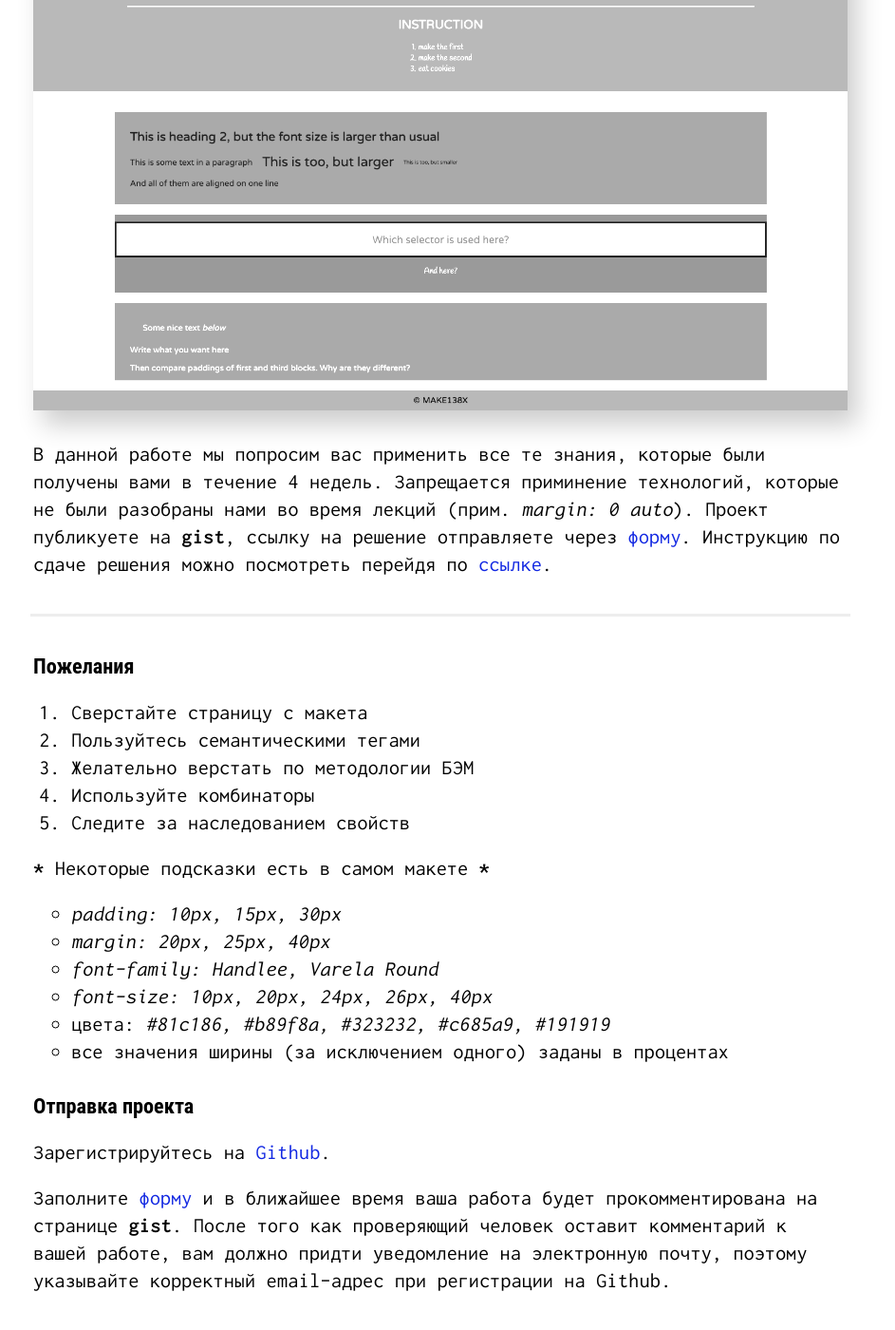
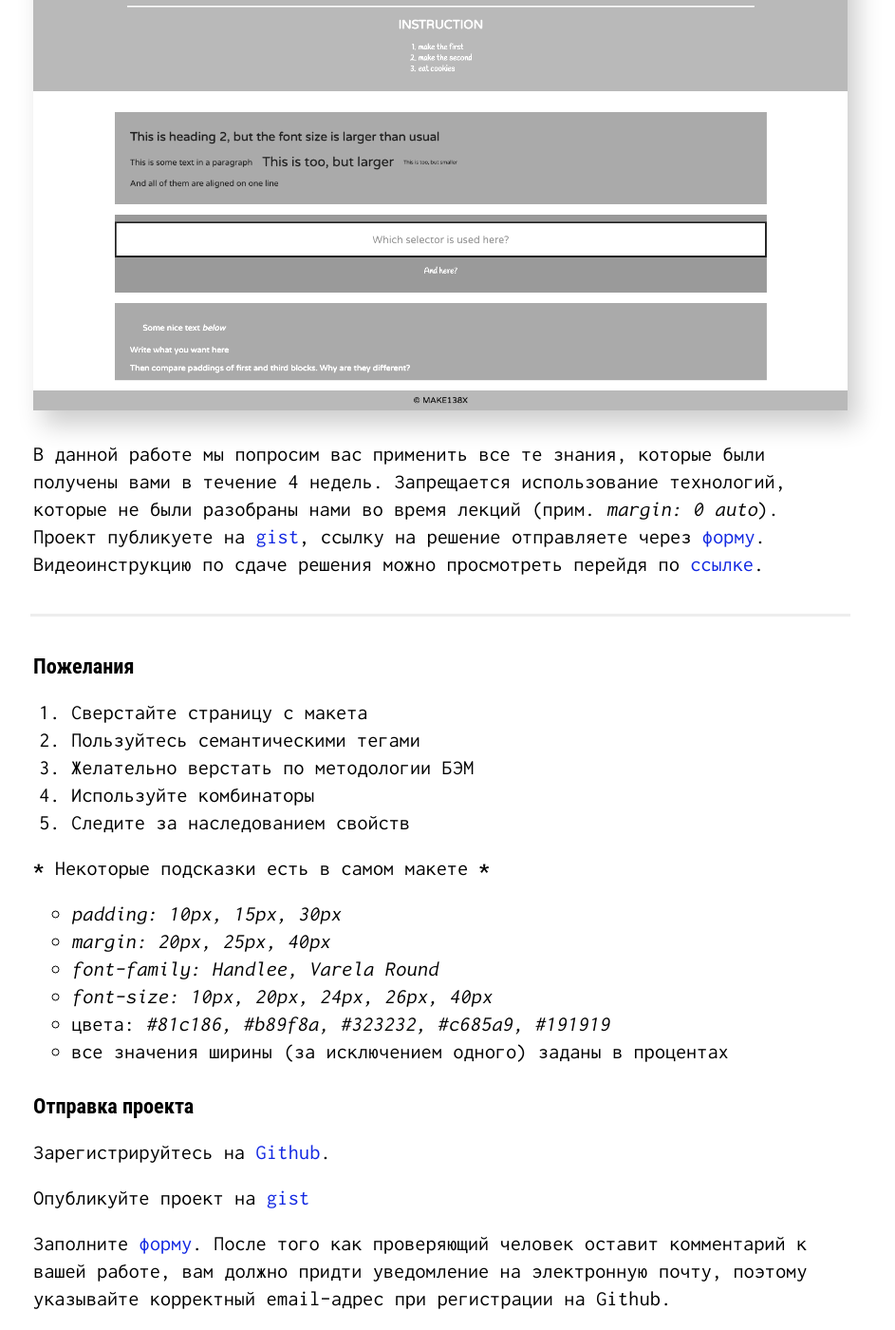
Before and after one commit to makecs50/cs138x, a Jekyll site: the page built from pset0.md, in a window 1280 px wide and 1400 px high, scrolled down 361 px. Shown: the whole window at 95% size, without its empty margins (176-1119 px from the left). Built offline with Jekyll 4.4.1, drawn with Linux system fonts in a browser that asks for light colours; nearby versions of some CDN libraries.

Commit message:
adding Links

```diff
--- a/pset0.md
+++ b/pset0.md
@@ -16,7 +16,7 @@ path: problems
                     </div> -->
           </a>
           <p>
-            В данной работе мы попросим вас применить все те знания, которые были получены вами в течение 4 недель. Запрещается приминение технологий, которые не были разобраны нами во время лекций (прим. <i>margin: 0 auto</i>). Проект публикуете на <b>gist</b>, ссылку на решение отправляете через <a target="_blank" href="#">форму</a>. Инструкцию по сдаче решения можно посмотреть перейдя по <a target="_blank" href="#">ссылке</a>.
+            В данной работе мы попросим вас применить все те знания, которые были получены вами в течение 4 недель. Запрещается использование технологий, которые не были разобраны нами во время лекций (прим. <i>margin: 0 auto</i>). Проект публикуете на <a target="_blank" href="https://gist.github.com">gist</a>, ссылку на решение отправляете через <a target="_blank" href="https://forms.gle/XokRSPjjaaoLpQ6p9">форму</a>. Видеоинструкцию по сдаче решения можно просмотреть перейдя по <a target="_blank" href="#">ссылке</a>.
           </p>
           <hr />
           <h3>Пожелания</h3>
@@ -83,5 +83,6 @@ path: problems
           <br/>
           <h3>Отправка проекта</h3>
           <p>Зарегистрируйтесь на <a target="_blank" href="https://github.com/">Github</a>.</p>
-          <p>Заполните <a target="_blank" href="https://forms.gle/XokRSPjjaaoLpQ6p9">форму</a> и в ближайшее время ваша работа будет прокомментирована на странице <b>gist</b>. После того как проверяющий человек оставит комментарий к вашей работе, вам должно придти уведомление на электронную почту, поэтому указывайте корректный email-адрес при регистрации на Github.</p>
+          <p>Опубликуйте проект на <a target="_blank" href="https://gist.github.com">gist</a></p>
+          <p>Заполните <a target="_blank" href="https://forms.gle/XokRSPjjaaoLpQ6p9">форму</a>. После того как проверяющий человек оставит комментарий к вашей работе, вам должно придти уведомление на электронную почту, поэтому указывайте корректный email-адрес при регистрации на Github.</p>
         </section>
```
